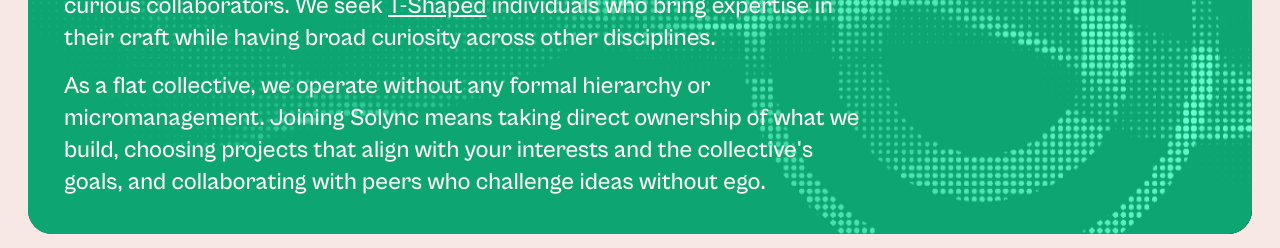
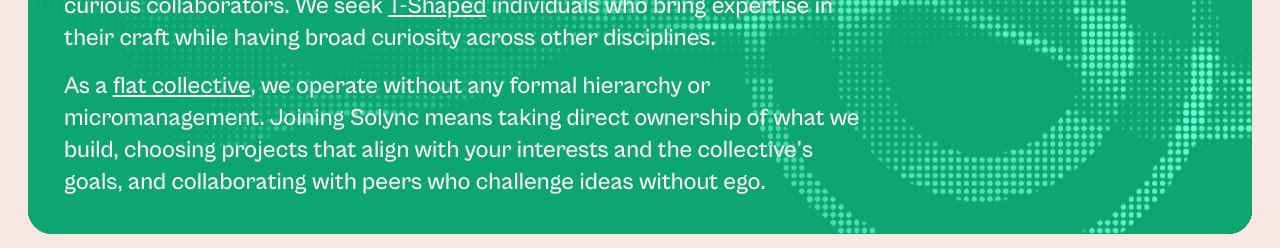
Before and after one commit to SolyncSoftware/SolyncLanding, a SvelteKit app: page /apply in a window 1280 px wide. Shown: the part 302-550 px from the top of the page. Built offline with nearby package versions, Linux system fonts and the light colour scheme; a small style sheet from the web is missing.

Commit message:
feat: add links to wikipedia articles

```diff
--- a/src/routes/about/+page.svelte
+++ b/src/routes/about/+page.svelte
@@ -63,8 +63,13 @@
             <h2 class="mb-4 text-3xl font-bold">How we work</h2>
 
             <p class="mb-4">
-                Because of our flat organizational structure, we have the freedom to design, experiment, and learn from each other. We trust
-                people to be creative, self-sufficient, and responsible.
+                Because of our <a
+                    href="https://en.wikipedia.org/wiki/Flat_organization"
+                    target="_blank"
+                    rel="noopener noreferrer"
+                    class="text-accent hover:underline">flat organizational structure</a
+                >, we have the freedom to design, experiment, and learn from each other. We trust people to be creative, self-sufficient,
+                and responsible.
             </p>
             <p class="mb-4">
                 We <span class="font-bold">build</span> user-first experiences. Not just because we love it, but because it's ethical.
--- a/src/routes/apply/+page.svelte
+++ b/src/routes/apply/+page.svelte
@@ -22,9 +22,14 @@
                 </p>
 
                 <p class="mt-4 text-2xl">
-                    As a flat collective, we operate without any formal hierarchy or micromanagement. Joining Solync means taking direct
-                    ownership of what we build, choosing projects that align with your interests and the collective's goals, and
-                    collaborating with peers who challenge ideas without ego.
+                    As a <a
+                        href="https://en.wikipedia.org/wiki/Flat_organization"
+                        target="_blank"
+                        rel="noopener noreferrer"
+                        class="underline hover:text-black">flat collective</a
+                    >, we operate without any formal hierarchy or micromanagement. Joining Solync means taking direct ownership of what we
+                    build, choosing projects that align with your interests and the collective's goals, and collaborating with peers who
+                    challenge ideas without ego.
                 </p>
             </div>
         </div>
```
